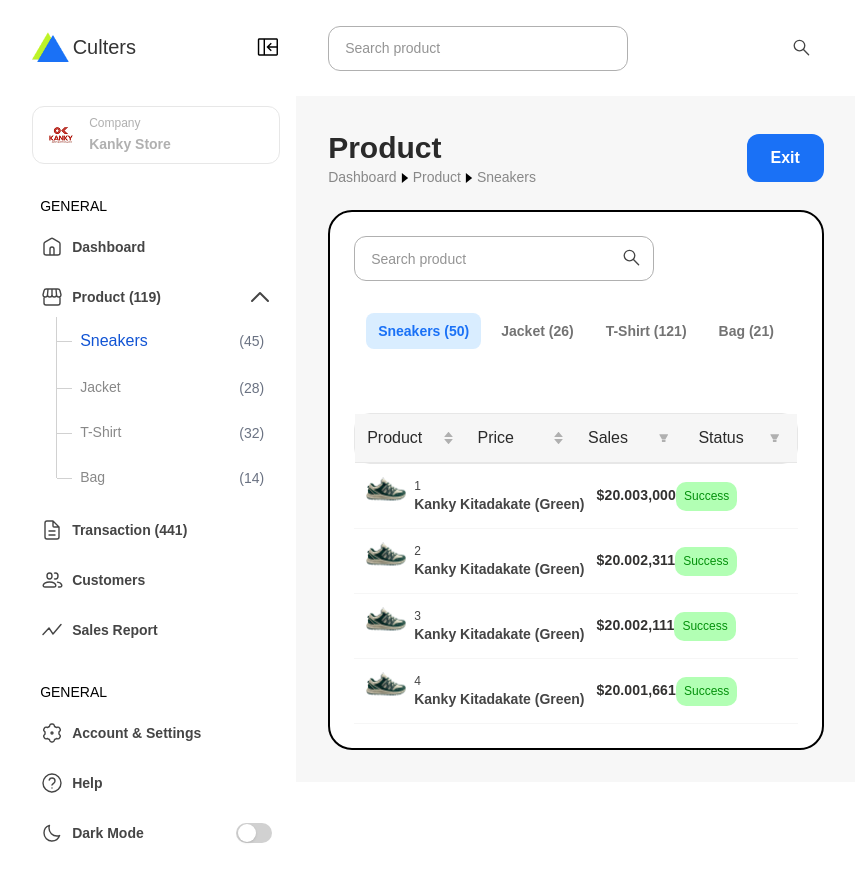
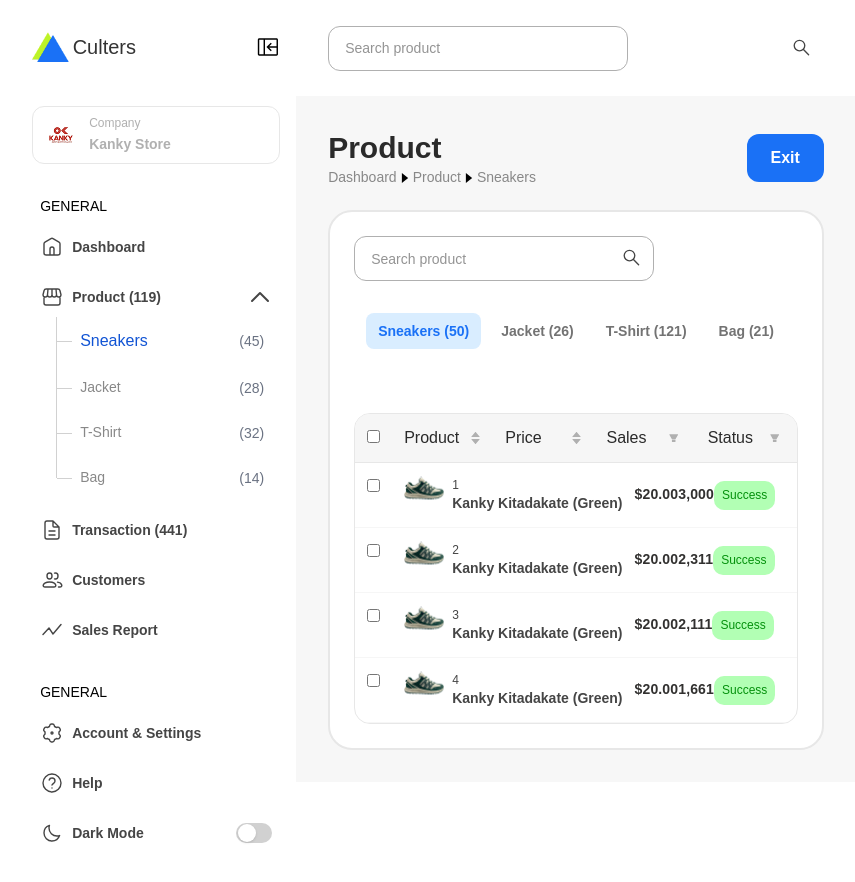
Before and after one commit to EugeneLevkovych/ts-culters, a React (Vite) app: page /dashboard in a window 1280 px wide. Shown: the top 882 px of the page, without its empty margins (204-1059 px from the left). Built offline with nearby package versions, Linux system fonts and the light colour scheme; sample sign-in values are in the browser's storage.

Commit message:
add checkbox

```diff
--- a/src/components/ProductItem.tsx
+++ b/src/components/ProductItem.tsx
@@ -8,6 +8,10 @@ interface ProductProps {
 const ProductItem = ({ product }: ProductProps) => {
   return (
     <div className="flex border-b border-gray13 hover:bg-gray12 transition-colors">
+      <div className="p-3">
+        <input className="accent-blue2 cursor-pointer" type="checkbox" />
+      </div>
+
       <div className="flex items-center gap-2 p-3">
         <img className="h-10" src={productImg} alt="product" />
         <div>
--- a/src/components/ProductTable.tsx
+++ b/src/components/ProductTable.tsx
@@ -23,7 +23,7 @@ const ProductTable = () => {
   }));
 
   return (
-    <div className="border-2 rounded-3xl p-6 bg-white">
+    <div className="border-2 rounded-3xl border-gray12 p-6 bg-white">
       <div className="flex mb-6">
         <Input />
       </div>
@@ -34,18 +34,21 @@ const ProductTable = () => {
           className="mb-8"
         />
       </div>
-      <div className="border border-gray12 rounded-2xl">
+      <div className="border rounded-2xl border-gray12 overflow-hidden">
         <div className="flex bg-gray13 border-b border-gray12">
+          <div className="p-3">
+            <input className="accent-blue2 cursor-pointer" type="checkbox" />
+          </div>
           <SortButton title="Product" />
           <SortButton title="Price" />
           <FilterButton title="Sales" />
           <FilterButton title="Status" />
         </div>
+
+        {products.map((product) => (
+          <ProductItem key={product.id} product={product} />
+        ))}
       </div>
-
-      {products.map((product) => (
-        <ProductItem key={product.id} product={product} />
-      ))}
     </div>
   );
 };
```
